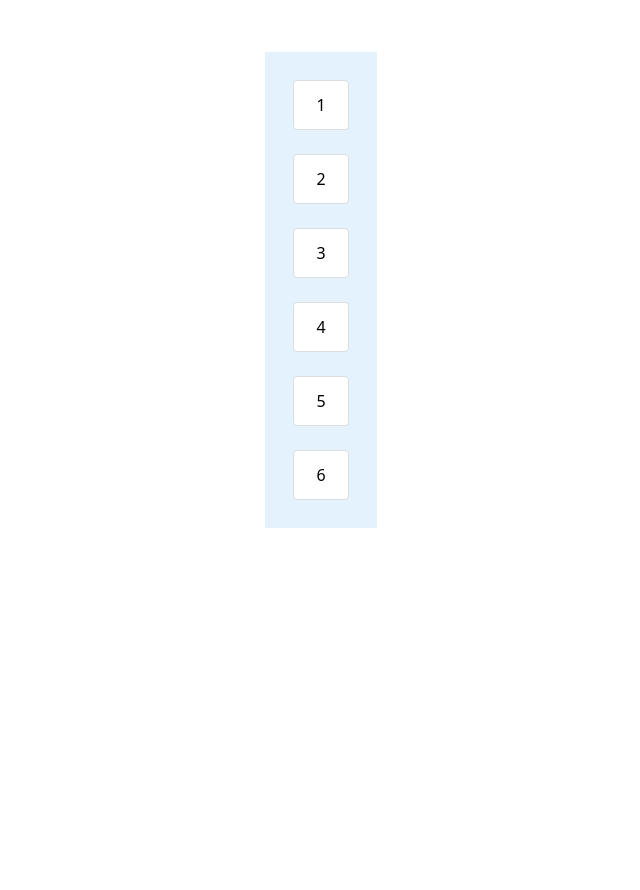
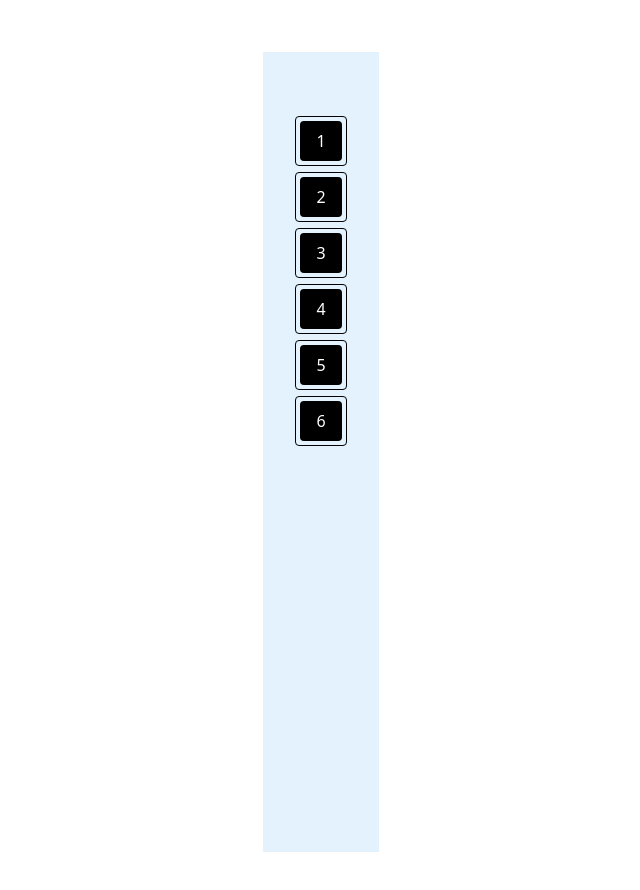
Before and after one commit to LiLy970307/react-vite-ts, a React (Vite) app: page / in a window 1280 px wide. Shown: the top 890 px of the page, without its empty margins (319-959 px from the left). Built offline with nearby package versions, Linux system fonts and the light colour scheme.

Commit message:
optimize style

```diff
--- a/src/views/Drag/index.tsx
+++ b/src/views/Drag/index.tsx
@@ -40,6 +40,7 @@ const App: React.FC = () => {
   const [combnieItemId, setCombineItemId] = useState<string | null>(null);
   const [ableToCombine, setAbleToCombine] = useState(false);
   const [timer, setTimer] = useState<NodeJS.Timeout | null>(null);
+  const [currentAppId, setCurrentAppId] = useState<string | null>(null);
 
   // 工具函数：检查分组是否为空
   const isGroupEmpty = (groupId: string | null, items: Item[]): boolean => {
@@ -177,6 +178,22 @@ const App: React.FC = () => {
     message.success("已从分组中移除");
   };
 
+  // 删除分组
+  const deleteGroup = (groupId: string) => {
+    // 1. 将该分组的所有项目移动到未分组
+    const updatedItems = items.map((item) =>
+      item.groupId === groupId ? { ...item, groupId: null } : item
+    );
+
+    // 2. 从分组列表中移除该分组
+    const updatedGroups = groups.filter((group) => group.id !== groupId);
+
+    // 3. 更新状态
+    setItems(updatedItems);
+    setGroups(updatedGroups);
+    message.success("分组已删除，项目已移至未分组");
+  };
+
   // 开始编辑分组名称
   const startEditingGroup = (groupId: string, currentName: string) => {
     setEditingGroupId(groupId);
@@ -210,10 +227,11 @@ const App: React.FC = () => {
 
   // 处理拖拽结束
   const onDragEnd = (result: DropResult) => {
-    const { source, destination, combine, draggableId } = result;
+    const { source, destination, combine, draggableId, type } = result;
     console.log(result);
 
     if (combine && !ableToCombine) return;
+    console.log("0--==--=-=-=-", type);
 
     // 1. 处理合并操作（拖拽到另一项上）
     if (combine) {
@@ -359,8 +377,27 @@ const App: React.FC = () => {
           : "折叠分组",
         onClick: () => toggleGroupCollapse(groupId),
       },
+      {
+        key: "delete-group",
+        label: "删除分组",
+        danger: true,
+        onClick: () => deleteGroup(groupId),
+      },
     ],
   });
+
+  // 为分组内的项目创建右键菜单
+  const getGroupItemMenu = (itemId: string, groupId: string): MenuProps => {
+    return {
+      items: [
+        {
+          key: "remove-to-group",
+          label: "从分组中移除",
+          onClick: () => removeFromGroup(itemId),
+        },
+      ],
+    };
+  };
 
   return (
     <div style={{ padding: "20px", minHeight: "100vh" }}>
@@ -369,36 +406,60 @@ const App: React.FC = () => {
           style={{
             display: "flex",
             flexDirection: "column",
+            height: "100vh",
             backgroundColor: "#e3f2fd",
           }}
         >
           {/* 已分组的项目 */}
-          {groups.map((group) => (
-            <div key={group.id} className="group-container">
-              <Dropdown menu={getGroupMenu(group.id)} trigger={["contextMenu"]}>
-                <div style={{}}>
-                  {group.collapsed ? (
+          <div style={{ padding: 16 }}>
+            {groups.map((group, index) => (
+              <div key={group.id}>
+                <Dropdown
+                  menu={getGroupMenu(group.id)}
+                  trigger={["contextMenu"]}
+                >
+                  <div onClick={() => toggleGroupCollapse(group.id)}>
                     <Droppable droppableId={group.id}>
                       {(provided: DroppableProvided) => (
                         <div
                           {...provided.droppableProps}
                           ref={provided.innerRef}
                           style={{
-                            borderRadius: "0 0 8px 8px",
-                            width: 80,
+                            border: "1px solid #000",
+                            borderRadius: "8px",
+                            padding: 8,
+                            marginBottom: 8,
+                            height: 56,
                           }}
                         >
-                          <Row gutter={[16, 16]}>
+                          <div>
+                            <Draggable
+                              draggableId={group.id}
+                              index={index}
+                              key={group.id}
+                            >
+                              {(provided) => (
+                                <div
+                                  ref={provided.innerRef}
+                                  {...provided.draggableProps}
+                                  {...provided.dragHandleProps}
+                                  onClick={() => {
+                                    setCurrentAppId(group.id);
+                                  }}
+                                  style={{
+                                    ...provided.draggableProps.style,
+                                  }}
+                                >
+                                  <Row gutter={[12, 12]}>
                                     {getGroupItems(group.id)
                                       .slice(0, 4)
-                              .map((item, index) => (
-                                <Col span={12}>
+                                      .map((item) => (
+                                        <Col span={12} key={item.id}>
                                           <div
                                             style={{
-                                      // padding: "12px",
                                               borderRadius: "4px",
-                                      color: "#000",
-                                      border: "1px solid #90caf9",
+                                              color: "#fff",
+                                              backgroundColor: "#000",
                                             }}
                                           >
                                             {item.content}
@@ -406,20 +467,91 @@ const App: React.FC = () => {
                                         </Col>
                                       ))}
                                   </Row>
-
+                                </div>
+                              )}
+                            </Draggable>
+                          </div>
                           {provided.placeholder}
                         </div>
                       )}
                     </Droppable>
-                  ) : (
-                    <>
-                      <div>展开啦</div>
-                    </>
+                  </div>
+                </Dropdown>
+
+                {/* 展开分组项目 */}
+                {!group.collapsed && (
+                  <Droppable droppableId={group.id}>
+                    {(provided) => (
+                      <div
+                        ref={provided.innerRef}
+                        {...provided.droppableProps}
+                        style={{
+                          padding: "0 24px",
+                          borderRadius: 8,
+                          // display: "flex",
+                          // flexDirection: "column",
+                          // alignItems:"center"
+                        }}
+                      >
+                        {getGroupItems(group.id).map((item, index) => (
+                          <Dropdown
+                            key={item.id}
+                            menu={getItemMenu(item.id)}
+                            trigger={["contextMenu"]}
+                          >
+                            <div
+                              style={{
+                                marginBottom: 6,
+                                cursor: "pointer",
+                                width: 42,
+                              }}
+                            >
+                              <Draggable
+                                draggableId={item.id}
+                                index={index}
+                                key={item.id}
+                              >
+                                {(provided) => (
+                                  <div
+                                    ref={provided.innerRef}
+                                    {...provided.draggableProps}
+                                    {...provided.dragHandleProps}
+                                    onClick={() => {
+                                      setCurrentAppId(item.id);
+                                    }}
+                                    style={{
+                                      padding: 2,
+                                      borderRadius: 4,
+                                      color: "#fff",
+                                      border:
+                                        currentAppId === item.id
+                                          ? "1px solid red"
+                                          : "",
+                                      ...provided.draggableProps.style,
+                                    }}
+                                  >
+                                    <div
+                                      style={{
+                                        borderRadius: 4,
+                                        background: "#000",
+                                      }}
+                                    >
+                                      {item.content}
+                                    </div>
+                                  </div>
+                                )}
+                              </Draggable>
+                            </div>
+                          </Dropdown>
+                        ))}
+                        {provided.placeholder}
+                      </div>
+                    )}
+                  </Droppable>
                 )}
               </div>
-              </Dropdown>
+            ))}
           </div>
-          ))}
 
           {/* 未分组的项目 */}
           {getGroupItems(null).length > 0 && (
@@ -429,9 +561,7 @@ const App: React.FC = () => {
                   {...provided.droppableProps}
                   ref={provided.innerRef}
                   style={{
-                    padding: "16px",
-                    borderRadius: "8px",
-                    width: 80,
+                    padding: 32,
                   }}
                 >
                   {getGroupItems(null).map((item, index) => (
@@ -440,7 +570,11 @@ const App: React.FC = () => {
                       menu={getItemMenu(item.id)}
                       trigger={["contextMenu"]}
                     >
-                      <div>
+                      <div
+                        style={{
+                          marginBottom: 6,
+                        }}
+                      >
                         <Draggable draggableId={item.id} index={index}>
                           {(
                             provided: DraggableProvided,
@@ -453,8 +587,11 @@ const App: React.FC = () => {
                               //   className={
                               //     snapshot.combineWith ? "combine-highlight" : ""
                               //   }
+                              onClick={() => {
+                                setCurrentAppId(item.id);
+                              }}
                               style={{
-                                padding: "12px",
+                                padding: 4,
                                 backgroundColor:
                                   snapshot.combineTargetFor && ableToCombine
                                     ? "#bbdefb"
@@ -464,17 +601,20 @@ const App: React.FC = () => {
                                   : "none", // 仅在激活时应用
                                 // 强制重绘
                                 transform: "translateZ(0)",
-                                borderRadius: "4px",
+                                borderRadius: 4,
+                                border:
+                                  currentAppId === item.id
+                                    ? "1px solid red"
+                                    : "1px solid #000",
                                 ...provided.draggableProps.style,
                               }}
                             >
                               <div
                                 style={{
-                                  padding: "12px",
-                                  background: "white",
-                                  borderRadius: "4px",
-                                  border: "1px solid #ddd",
-                                  color: "#000",
+                                  padding: "8px 16px",
+                                  background: "#000",
+                                  borderRadius: 4,
+                                  color: "#fff",
                                 }}
                               >
                                 {item.content}
```
Lines whose indentation alone changed are shown as unchanged.
